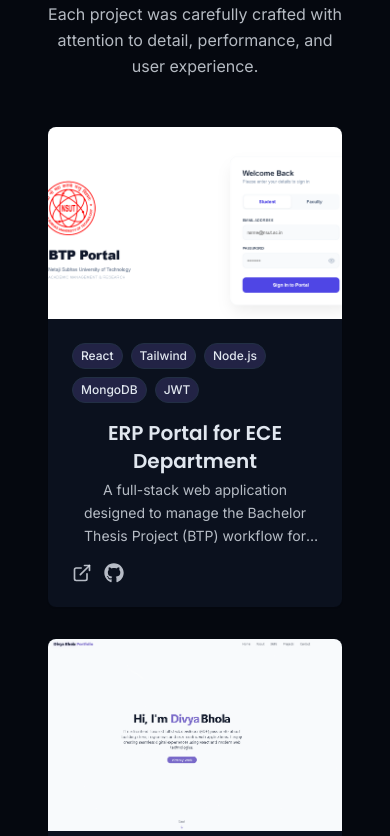
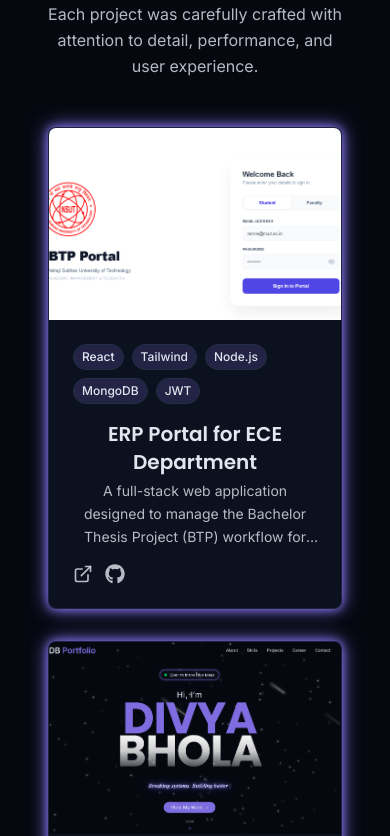
Before and after one commit to bholadivya/divya-portfolio, a React (Vite) app: page / in a window 390 px wide. Shown: the part 4668-5504 px from the top of the page. Built offline with nearby package versions, Linux system fonts and the light colour scheme.

Commit message:
added neon-pill to the project cards

```diff
--- a/src/components/ProjectSection.jsx
+++ b/src/components/ProjectSection.jsx
@@ -17,7 +17,7 @@ const Projects = [
     title: "Personal Portfolio Website",
     description:
       "This is my personal portfolio website built to showcase my projects, technical skills, and development experience as a frontend-focused full stack developer. The portfolio is designed with a focus on clean UI, responsiveness, and user experience, providing an interactive way to explore my work.",
-    image: "/Projects/portfolio2.png",
+    image: "/Projects/final.png",
     tags: ["React.js", "JavaScript", "Tailwind"],
     demoUrl: "https://divya-portfolio-steel.vercel.app/",
     githubUrl: "https://github.com/bholadivya/divya-portfolio.git",
@@ -36,7 +36,7 @@ const Projects = [
 
 export const ProjectSection = () => {
   return (
-    <section id="projects" className="py-24 px-4 relative">
+    <section id="projects" className="py-24 px-4 relative ">
       <div className="container mx-auto max-w-5xl">
         <h2 className="text-4xl md:text-5xl font-bold mb-4 text-center">
           Featured <span className="text-primary">Projects</span>
@@ -49,7 +49,7 @@ export const ProjectSection = () => {
           {Projects.map((project, key) => (
             <div
               key={key}
-              className="group bg-card rounded-lg overflow-hidden shadow-xs card-hover"
+              className="group neon-pill relative bg-card rounded-lg overflow-hidden shadow-xs card-hover"
             >
               <div className="h-48 overflow-hidden">
                 <img
--- a/src/pages/Home.jsx
+++ b/src/pages/Home.jsx
@@ -12,7 +12,6 @@ import { ContactSection } from "../components/ContactSection";
 import { Footer } from "../components/Footer";
 
 export const Home = () => {
-
   return (
     <div className="relative min-h-screen bg-background text-foreground overflow-x-hidden">
       {/* Theme Toggle => by default dark mode kardia*/}
@@ -27,10 +26,20 @@ export const Home = () => {
         <AboutSection />
         <SkillsSection />
         <ProjectSection />
-        <section id="career">
-          <ExperienceSection />
-          <EducationSection />
-          <AchievementSection />
+        <section id="career" className="py-24 px-4 relative">
+          <div className="container mx-auto max-w-5xl">
+            {/* Section Title */}
+            <h2 className="text-4xl md:text-5xl font-bold text-center mb-16">
+              Career <span className="text-primary">Journey</span>
+            </h2>
+
+            {/* Sections */}
+            <div className="space-y-20">
+              <ExperienceSection />
+              <EducationSection />
+              <AchievementSection />
+            </div>
+          </div>
         </section>
         <ContactSection />
       </main>
```
Also changed, not shown: public/Projects/final.png (added).
